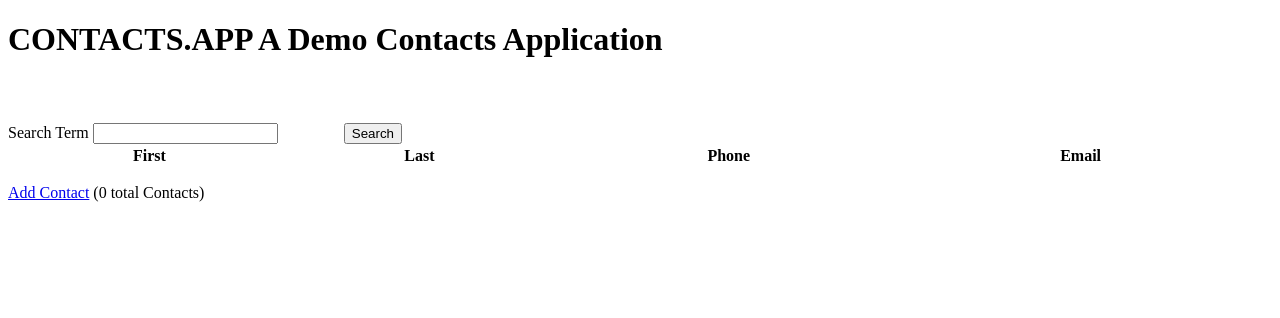
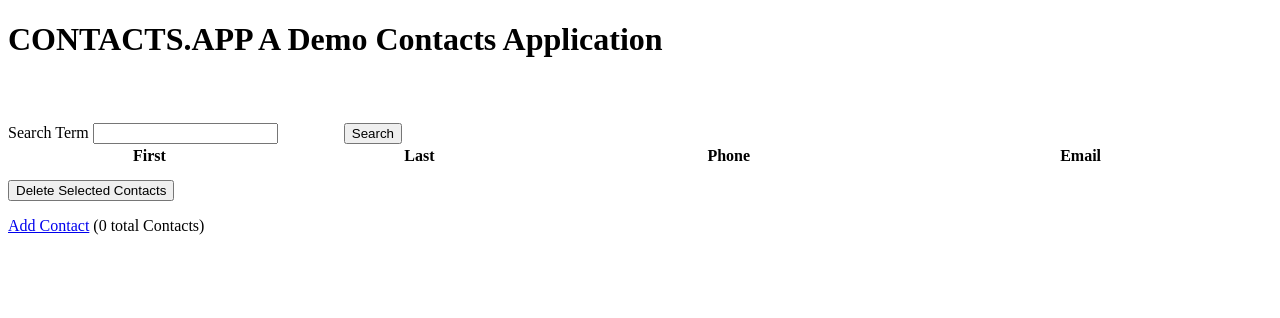
Before and after one commit to wrhansen/hypermedia-systems, a Flask app: page /contacts in a window 1280 px wide. Shown: the top 318 px of the page. Run offline with Flask 3, Linux system fonts and the light colour scheme; lists and menus that the app fills with data are empty.

Commit message:
Chapter 6: Bulk Delete

```diff
--- a/app.py
+++ b/app.py
@@ -89,6 +89,18 @@ def contacts_delete(contact_id=0):
         return ""
 
 
+@app.route("/contacts", methods=["DELETE"])
+def contacts_delete_all():
+    contact_ids = list(map(int, request.form.getlist("selected_contact_ids")))
+    page = int(request.args.get("page", 1))
+    for contact_id in contact_ids:
+        contact = Contact.find(contact_id)
+        contact.delete()
+    flash("Deleted Contacts!")
+    contacts_set = Contact.all()
+    return render_template("index.html", contacts=contacts_set, page=page)
+
+
 @app.route("/contacts/<contact_id>/email", methods=["GET"])
 def contacts_email_get(contact_id=0):
     c = Contact.find(contact_id)
--- a/templates/index.html
+++ b/templates/index.html
@@ -10,6 +10,7 @@
     <input type="submit" value="Search" />
 </form>
 
+<form>
     <table>
         <thead>
             <tr>
@@ -37,6 +38,13 @@
         </tbody>
     </table>
 
+    <button hx-delete="/contacts"
+            hx-confirm="Are you sure want to delete these contacts?"
+            hx-target="body">
+        Delete Selected Contacts
+    </button>
+</form>
+
 <p>
     <a href="/contacts/new">Add Contact</a> <span hx-get="/contacts/count" hx-trigger="revealed">
         <img id="spinner" class="htmx-indicator" src="/static/img/spinning-circles.svg" />
--- a/templates/rows.html
+++ b/templates/rows.html
@@ -1,5 +1,6 @@
 {% for contact in contacts %}
 <tr>
+    <td><input type="checkbox" name="selected_contact_ids" value="{{ contact.id }}"></td>
     <td>{{ contact.first }}</td>
     <td>{{ contact.last }}</td>
     <td>{{ contact.phone }}</td>
```
Lines whose indentation alone changed are shown as unchanged.
